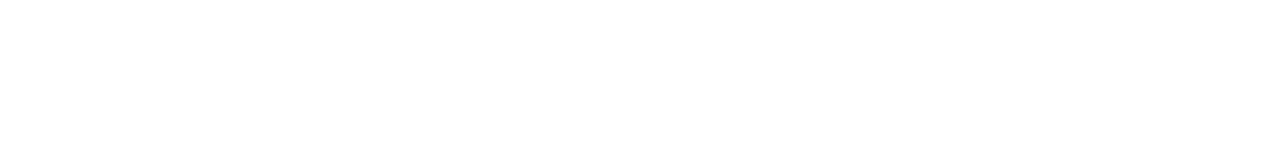
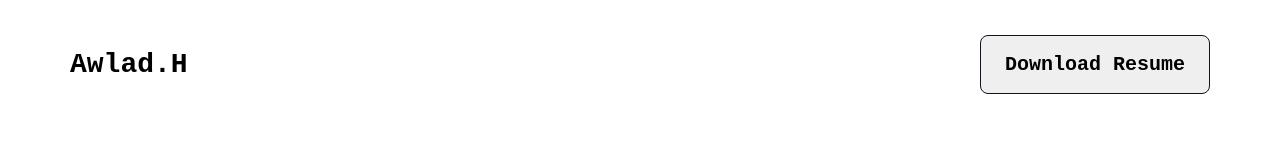
Before and after one commit to Shahid-97-Ahamed/Dev-Challenge-Begins, a plain HTML site: page index.html in a window 1280 px wide. Drawn offline with Linux system fonts and the light colour scheme; a web font is replaced by a local one.

Commit message:
nav bar done

```diff
--- a/index.html
+++ b/index.html
@@ -1,11 +1,29 @@
 <!DOCTYPE html>
 <html lang="en">
-<head>
-    <meta charset="UTF-8">
-    <meta name="viewport" content="width=device-width, initial-scale=1.0">
-    <title>B10A1-Challenge-Begins</title>
-</head>
-<body>
-
-</body>
-</html>
+  <head>
+    <meta charset="UTF-8" />
+    <meta name="viewport" content="width=device-width, initial-scale=1.0" />
+    <title>Dev-Challenge-Begins</title>
+    <link rel="stylesheet" href="styles/style.css" />
+    <link rel="preconnect" href="https://fonts.googleapis.com" />
+    <link rel="preconnect" href="https://fonts.gstatic.com" crossorigin />
+    <link
+      href="https://fonts.googleapis.com/css2?family=Azeret+Mono:ital,wght@0,100..900;1,100..900&display=swap"
+      rel="stylesheet"
+    />
+  </head>
+  <body>
+    <!-- ======== Navbar Start ======= -->
+    <section class="navbar">
+      <div class="container">
+        <div class="nav_wrapper">
+          <div>
+            <h3 class="logo">Awlad.H</h3>
+          </div>
+          <div>
+            <button class="common_btn">Download Resume</button>
+          </div>
+        </div>
+      </div>
+    </section>
+    <!-- ======== Navbar End ======= -->
--- a/styles/style.css
+++ b/styles/style.css
@@ -0,0 +1,54 @@
+/* ===== Common style start ====== */
+* {
+    margin: 0;
+    padding: 0;
+    box-sizing: border-box;
+    font-family: "Azeret Mono", monospace;
+  }
+  .container {
+    max-width: 1140px;
+    margin: 0 auto;
+  }
+  .common_btn {
+    padding: 17px 24px;
+    border: 1px solid #0d1321;
+    border-radius: 8px;
+    font-size: 20px;
+    font-weight: 600;
+    align-items: center;
+    cursor: pointer;
+  }
+  .heading {
+    color: #0d1321;
+    font-size: 32px;
+    font-weight: 800;
+    line-height: auto;
+    text-align: center;
+    text-transform: capitalize;
+  }
+  .paragraph {
+    color: #0d1321;
+    font-size: 16px;
+    font-weight: 400;
+    line-height: 26px;
+    width: 852px;
+    text-align: center;
+  }
+  /* ===== Common style end ====== */
+
+  /* ============= Navbar style start ============ */
+  .navbar {
+    margin: 35px 0;
+  }
+  .nav_wrapper {
+    display: flex;
+    align-items: center;
+    justify-content: space-between;
+  }
+  .logo {
+    color: "#0D1321";
+    font-size: 28px;
+    font-weight: 800;
+    font-family: "Azeret Mono", monospace;
+  }
+  /* ============= Navbar style end ============ */
```
